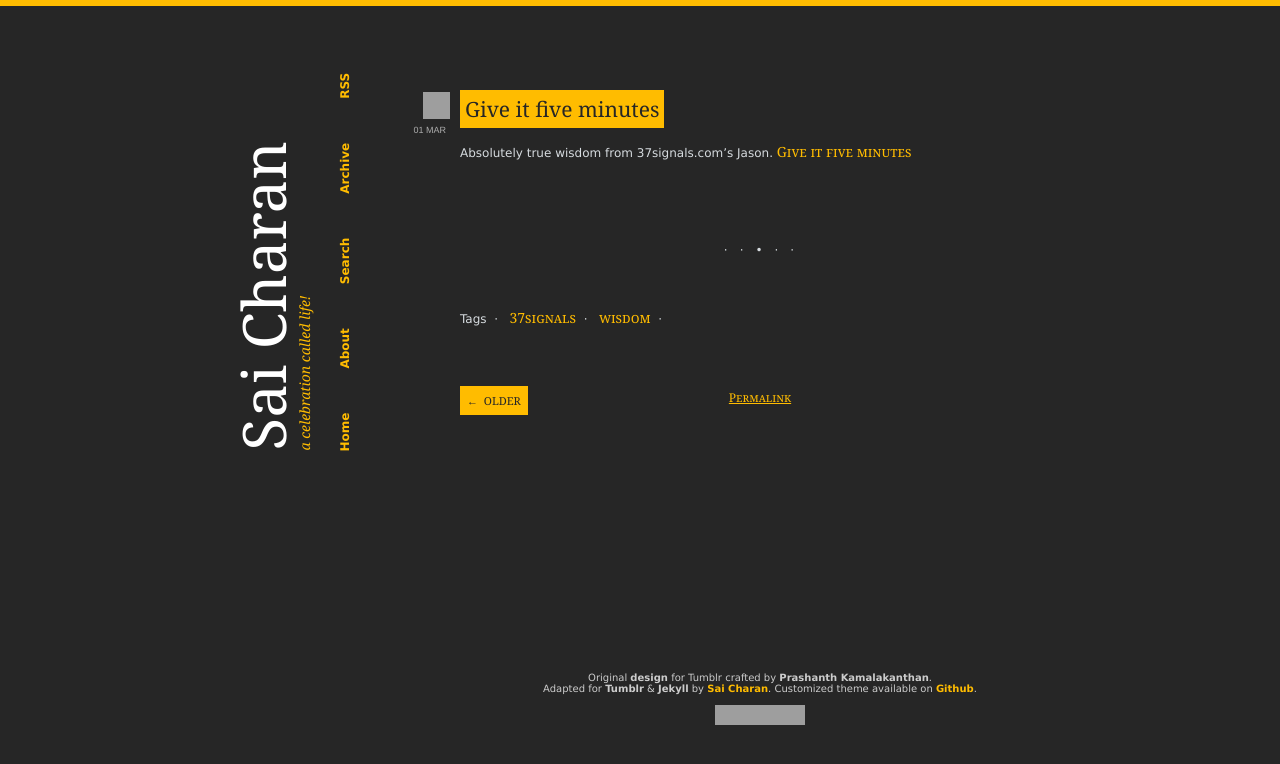
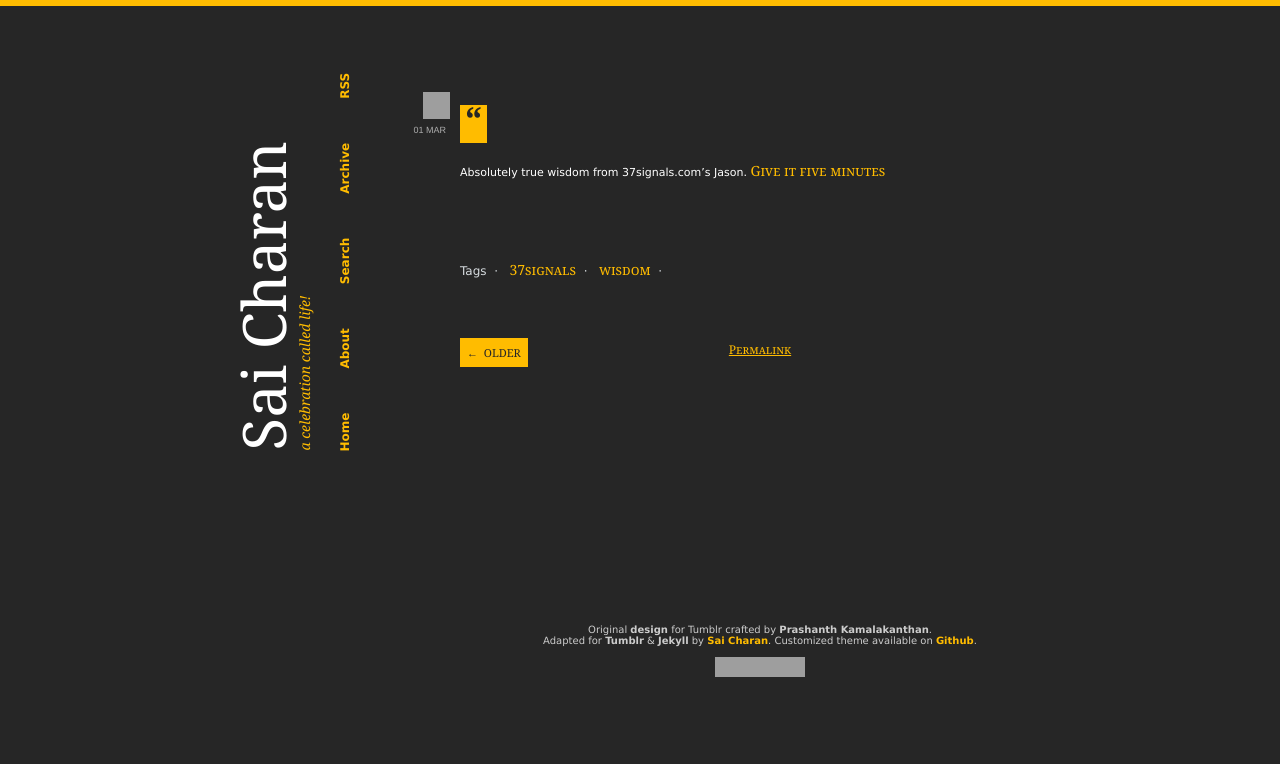
Before and after one commit to arjunasuresh3/scharan.github.com, a Jekyll site: the page built from _posts/2012-03-01-give-it-five-minutes.markdown, in a window 1280 px wide. Shown: the top 764 px of the page. Built offline with Jekyll 4.4.1, drawn with Linux system fonts in a browser that asks for light colours; nearby versions of some CDN libraries; Markdown is read by kramdown in place of the engine named in the settings; comment, search, counter and statistics services are not loaded; a style sheet for code colours, icons or effects is not loaded; grey boxes are pictures that could not be loaded.

Commit message:
Testing 'link' article type.

```diff
--- /dev/null
+++ b/_includes/link.html
@@ -0,0 +1,11 @@
+<div class="post link">
+  {% include meta.html %}
+  <span class="ttl"><a href="{{ page.link }}"><big>&#8220;</big></a></span>
+  <div class="body">
+    {{ content }}
+  </div>
+  <br />
+  {% include twitter.html %}
+  {% include gplus.html %}
+  {% include facebook.html %}
+</div>
--- a/_posts/2012-03-01-give-it-five-minutes.markdown
+++ b/_posts/2012-03-01-give-it-five-minutes.markdown
@@ -1,6 +1,7 @@
 ---
-layout: post
+layout: link
 title: Give it five minutes
+link: https://37signals.com/svn/posts/3124-give-it-five-minutes
 tags:
 - 37signals
 - wisdom
```
Also changed, not shown: _layouts/link.html (added, +8 -0 lines).
